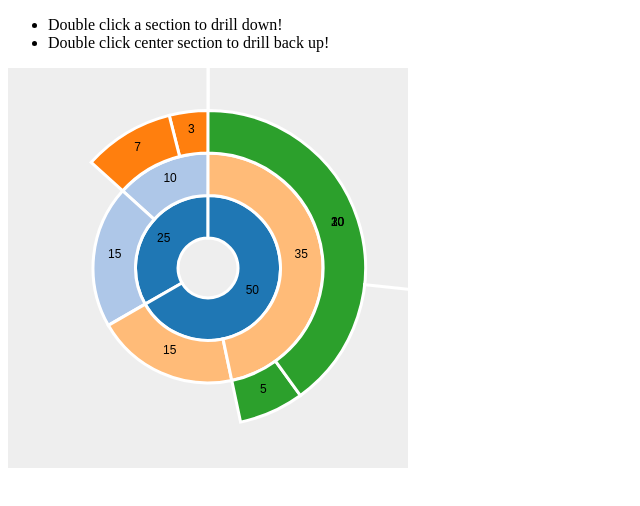
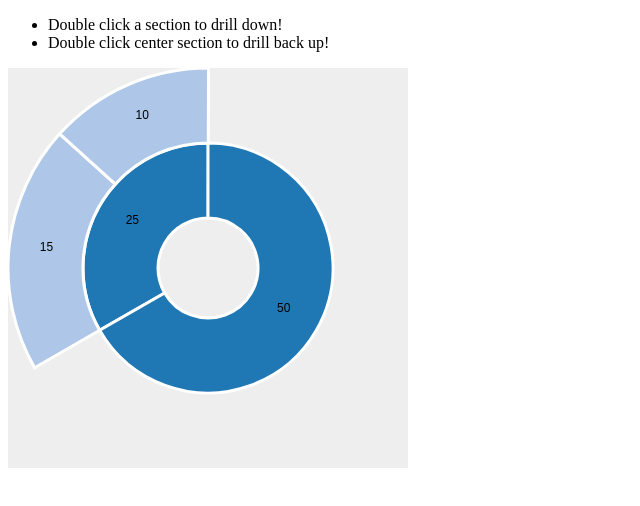
Before and after one commit to pshivale/psd3, a website: page samples/pie_chart_simple.html in a window 1280 px wide. Shown: the whole page, without its empty margins (0-640 px from the left). Drawn offline with Linux system fonts and the light colour scheme; files that its build step writes are made by us from their sources.

Commit message:
use config - 1

```diff
--- a/samples/pie_chart_simple.html
+++ b/samples/pie_chart_simple.html
@@ -4,6 +4,7 @@
 <meta charset="UTF-8">
 <title>psd3 - Simple Multi-level Pie Chart</title>
 <script type="text/javascript" src="../vendor/js/d3.js"></script>
+<script type="text/javascript" src="../src/js/graph.js"></script>
 <script type="text/javascript" src="../src/js/variable_depth_pie.js"></script>
 
 <link rel="stylesheet" type="text/css" href="../psd3.css"/>
@@ -39,8 +40,8 @@
 		}],
 	};
 
-	pie();
-	//var samplePie = new psd3.Pie(config);
+	//pie();
+	var samplePie = new psd3.Pie(config);
 </script>
 
 </body>
--- a/src/js/variable_depth_pie.js
+++ b/src/js/variable_depth_pie.js
@@ -1,70 +1,26 @@
+
+var psd3 = psd3 || {};
+
 var arcIndex = 0;
 
-var pie = function(){
-    var dataset = [
-                    {
-                        value: 25,
-                        inner:
-                        [
-                            {
-                                value: 10,
-                                inner:
-                                [
-                                    {
-                                        value: 3
-                                    },
-                                    {
-                                        value: 7
-                                    }
-                                   ]
-                            },
-                            {
-                                value: 15
-                            }
-                        ]
-                    },
-                    {
-                        value: 50,
-                        inner:
-                        [
-                            {
-                                value: 15
-                            },
-                            {
-                                value: 35,
-                                inner:
-                                [
-                                    {
-                                        value: 5
-                                    },
-                                    {
-                                        value: 30,
-                                        inner:
-                                        [
-                                            {
-                                                value:10
-                                            },
-                                            {
-                                                value: 20
-                                            }
-                                        ]
-                                    }
-                                ]
-                            }
-                        ]
-                    }
-                ];
-    drawPie(dataset);
+psd3.Pie = function(config){
+    psd3.Graph.call(this, config);
+    this.zoomStack = [];
+    this.drawPie(config.data);
 }
 
-var findMaxDepth = function(dataset){
+psd3.Pie.prototype = Object.create(psd3.Graph.prototype);
+
+psd3.Pie.prototype.constructor = psd3.Pie;
+
+psd3.Pie.prototype.findMaxDepth = function(dataset){
     if(dataset === null || dataset === undefined){
         return 0;
     }
     var currentLevel;
     var maxOfInner=0;
     for(var i=0;i<dataset.length;i++){
-        var maxInnerLevel = findMaxDepth(dataset[i].inner);
+        var maxInnerLevel = this.findMaxDepth(dataset[i].inner);
         if(maxOfInner<maxInnerLevel){
             maxOfInner = maxInnerLevel;
         }
@@ -73,7 +29,8 @@ var findMaxDepth = function(dataset){
     return currentLevel;
 }
 
-var drawPie = function(dataset){
+psd3.Pie.prototype.drawPie = function(dataset){
+    _this = this;
     arcIndex = 0;
     var width = 400;
     var height = 400;
@@ -90,17 +47,17 @@ var drawPie = function(dataset){
     }else{
         radius = height/2;
     }
-    var innerRadius = 30;
-    var depth = findMaxDepth(dataset);
+    var innerRadius = 50;
+    var depth = _this.findMaxDepth(dataset);
     var outerRadius = innerRadius + (radius-innerRadius)/depth;
     var color = d3.scale.category20();
     var originalOuterRadius = outerRadius;
     var radiusDelta = outerRadius - innerRadius;
-    draw(svg, color, 0, radius, dataset, dataset, dataset.length, innerRadius, outerRadius, radiusDelta, 0, 360*22/7/180,[0,0]);
+    _this.draw(svg, color, 0, radius, dataset, dataset, dataset.length, innerRadius, outerRadius, radiusDelta, 0, 360*22/7/180,[0,0]);
 }
 
 
-var customArcTween = function(d) {
+psd3.Pie.prototype.customArcTween = function(d) {
     var start = {
         startAngle: d.startAngle,
         endAngle: d.startAngle
@@ -111,17 +68,20 @@ var customArcTween = function(d) {
     };
 };
 
-var textTransform = function(d) {
+psd3.Pie.prototype.textTransform = function(d) {
     return "translate(" + d.arc.centroid(d) + ")";
 };
-var textText = function(d) {
-    return d.value;
-};
-var textTitle = function(d) {
+
+psd3.Pie.prototype.textText = function(d) {
     return d.value;
 };
 
-var draw = function(svg, color, colorIndex, totalRadius, dataset, originalDataset, originalDatasetLength, innerRadius, outerRadius, radiusDelta, startAngle, endAngle, parentCentroid) {
+psd3.Pie.prototype.textTitle = function(d) {
+    return d.value;
+};
+
+psd3.Pie.prototype.draw = function(svg, color, colorIndex, totalRadius, dataset, originalDataset, originalDatasetLength, innerRadius, outerRadius, radiusDelta, startAngle, endAngle, parentCentroid) {
+    _this = this;
     console.log("**** draw ****");
     console.log("dataset = " + dataset);
     if(dataset === null || dataset ===undefined){
@@ -184,7 +144,7 @@ var draw = function(svg, color, colorIndex, totalRadius, dataset, originalDatase
         .duration(1000)
         .delay(1000*(arcIndex-1))
         .ease("linear")
-        .attrTween("d", customArcTween);
+        .attrTween("d", _this.customArcTween);
 
     //paths.each(storeMetadataWithArc);
 
@@ -207,8 +167,8 @@ var draw = function(svg, color, colorIndex, totalRadius, dataset, originalDatase
             return "translate(" + a + ")";
         })
         .attr("text-anchor", "middle")
-        .text(textText)
-        .attr("title", textTitle);
+        .text(_this.textText)
+        .attr("title", _this.textTitle);
 
 
 
@@ -217,16 +177,16 @@ var draw = function(svg, color, colorIndex, totalRadius, dataset, originalDatase
         console.log("dataset[j] = " + dataset[j]);
         //console.log("paths.data()[j] = " + paths.data()[j]);
         if(dataset[j].inner !== undefined){
-            draw(svg, color, ++colorIndex, totalRadius, dataset[j].inner, originalDataset, originalDatasetLength, innerRadius+radiusDelta, outerRadius+radiusDelta, radiusDelta, paths.data()[j].startAngle, paths.data()[j].endAngle, arc.centroid(paths.data()[j]));
+            _this.draw(svg, color, ++colorIndex, totalRadius, dataset[j].inner, originalDataset, originalDatasetLength, innerRadius+radiusDelta, outerRadius+radiusDelta, radiusDelta, paths.data()[j].startAngle, paths.data()[j].endAngle, arc.centroid(paths.data()[j]));
         }
     }
 
 
 };
 
-var zoomStack = [];
 
-var reDrawPie = function(d, ds) {
+
+psd3.Pie.prototype.reDrawPie = function(d, ds) {
     var tmp = [];
     d3.select("#"+"chartContainer"+"_svg").remove();
     //d3.select("#"+this.config.containerId+"_tooltip").remove();
```
